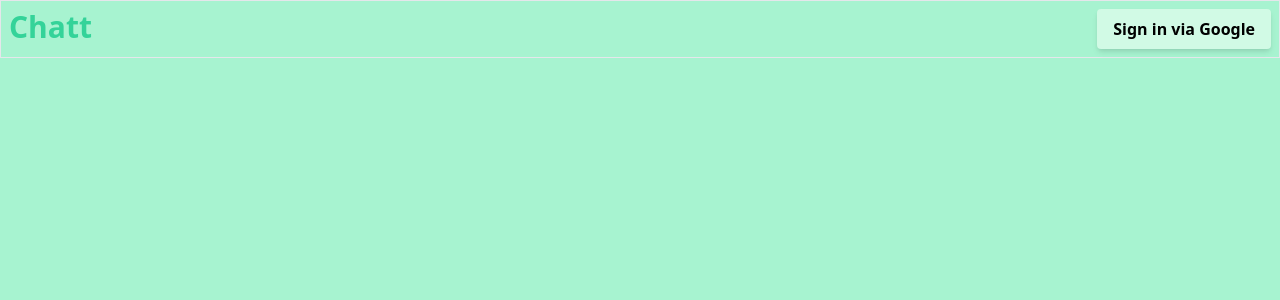
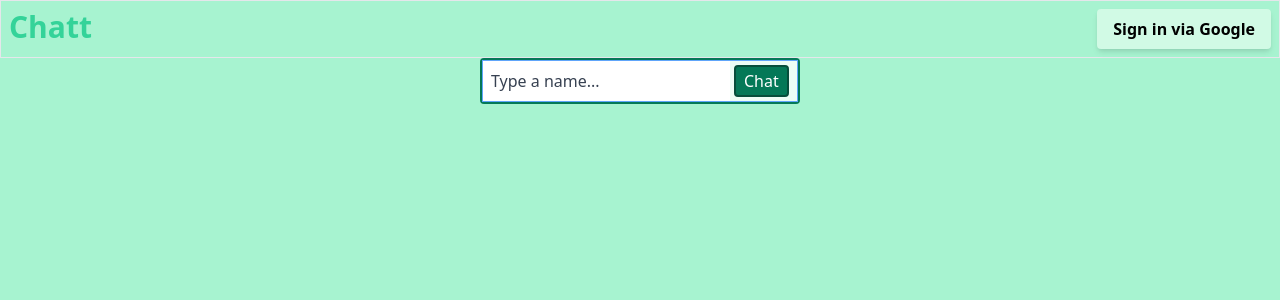
Before and after one commit to Idan-Garay/chatt, a React (Create React App) app: page / in a window 1280 px wide. Shown: the top 300 px of the page. Built offline with nearby package versions, Linux system fonts and the light colour scheme; the HTML template or start-up script is replaced by a standard one.

Commit message:
enter chat username

```diff
--- a/src/App.js
+++ b/src/App.js
@@ -13,6 +13,7 @@ import {
 import Button from "./Button";
 //pages
 import Chat from "./Chat";
+import ChatUser from "./ChatUser";
 
 const AppWrapper = () => (
   <Router>
@@ -22,6 +23,7 @@ const AppWrapper = () => (
 export default  AppWrapper
 function App() {
   const [user, setUser] = useState(null);
+  const [name, setName] = useState("");
   const history = useHistory();
   const auth = getAuth();
 
@@ -58,7 +60,9 @@ function App() {
     <div className="h-screen bg-green-200">
       <nav className="flex justify-between p-2 border">
         <h1 className=" text-green-400 font-bold text-3xl">
-          Chatt
+          <Link to="/">
+            Chatt
+          </Link>
         </h1>
 
         { user
@@ -66,17 +70,23 @@ function App() {
           : <Button handleClick={signInWithGoogle} children="Sign in via Google" />
         }
       </nav>
+
+
       <Switch>
 
         <Route exact path="/">
-          { user
+          {/* { user
           ? (<Redirect to="/chat" />)
           : null
-          }
+          } */}
+          <ChatUser name={name} setName={setName} />
         </Route>
 
-        <Route to="/chat">
+        <Route path="/chat">
           <Chat />
+        </Route>
+
+        <Route path="user">
         </Route>
       </Switch>
     </div>
--- a/src/ChatUser.js
+++ b/src/ChatUser.js
@@ -1,28 +1,39 @@
 import { useState } from "react"
+import {
+  Redirect
+} from "react-router-dom";
 
-export default function ChatUser() {
-  const [name, setName] = useState("");
+export default function ChatUser({name, setName}) {
+  const [redirect, setRedirect] = useState(false);
 
   const handleSubmit = e => {
     e.preventDefault();
-    console.log("Name submitted:" + name);
+    console.log("Name submitted: " + name);
+    setRedirect(true);
     //redirected to a channel with the user
   }
 
   return (
-    <div className="bg-green-50 border-2 border-green-700">
+    <div className="bg-green-50 border-2 w-1/4 rounded mx-auto border-green-700">
+
+      {
+        redirect
+        ? <Redirect to="/chat" />
+        : null
+      }
       <form
-
+        className="max-w-2/3 w-auto border-blue-400 border flex"
+        onSubmit={handleSubmit}
       >
-        <div>
+        <div className=" space-x-1 flex items-center">
           <input
             type="text"
-            className="h-10 w-30 placeholder-gray-700"
+            className="h-10 w-30 placeholder-gray-700 px-2"
             placeholder="Type a name..."
             value={name}
             onChange={e => setName(e.target.value)}
           />
-          <button className="bg-green-700 text-white h-8 p-2 border-2 border-green-900">
+          <button className="bg-green-700 text-white h-8 px-2 rounded border-2 border-green-900">
             Chat
           </button>
         </div>
```
